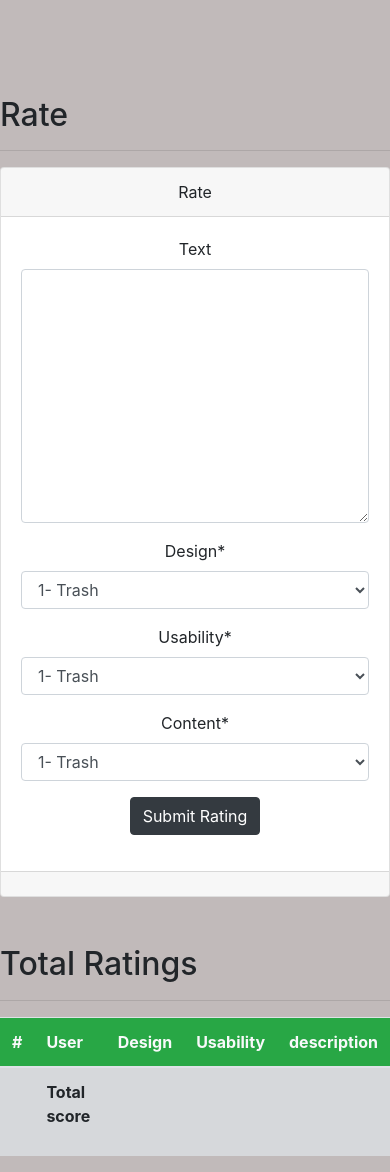
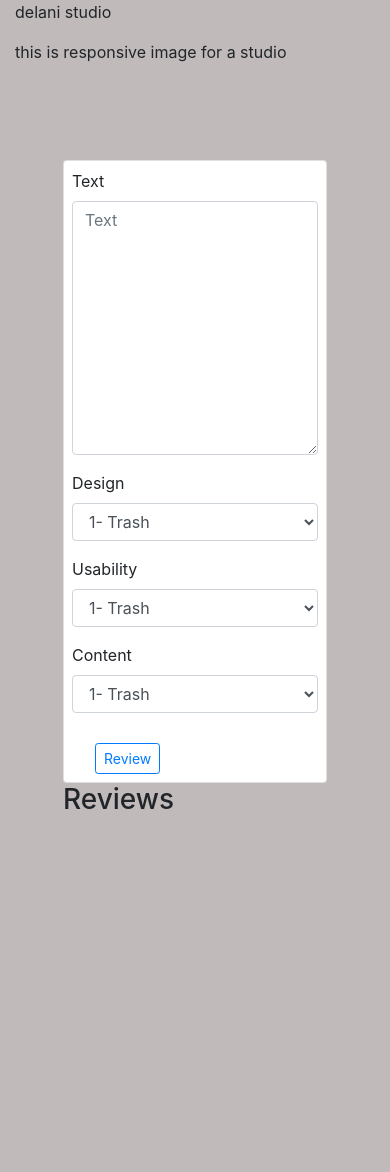
Before and after one commit to kiplangat01/Rate-Projects, a Django app: page /rate/1/ in a window 390 px wide. Shown: the part 86-1258 px from the top of the page. After the commit the page ends 895 px from the top, so only its background shows below. Run offline with Django 4.2, Linux system fonts and the light colour scheme; a user stored in the database is signed in; data comes from the database, SQL or seed files in the repository; some libraries are stand-ins or nearby versions.

Commit message:
ft:rate functionality made

```diff
--- a/ratings/templates/ratings/projectrating.html
+++ b/ratings/templates/ratings/projectrating.html
@@ -1,70 +1,37 @@
-{% extends "ratings/base.html" %}
-{% load crispy_forms_tags %}
-{% block content %}
+{%include 'ratings/base.html'%} {% block content %} {% load bootstrap4 %}
+<div class="container">
+    <p>{{project.title}}</p>
+    <p>{{project.description }}</p>
+    <div class="row  p-5 mt-5">
 
-<div class="row mt-5">
-    <div class="col-md-4 mt-5">
-        <h2 class="project-details-heading">Rate</h2>
-        <hr>
-        <div class="card text-center">
-            <div class="card-header">
-              Rate
+        <div class="col-md-6">
+            <div class="panel panel-default">
+                <div class="card p-2">
+
+                    <form class="form" action="" method="POST" novalidate>
+                        {% csrf_token %} {% bootstrap_form form %}
+                        <div class="row pl-5">
+                            <button type="submit" class="btn btn-sm btn-outline-primary" style="margin-top:14px; margin-left:-10px">Review</button>
+                        </div>
+
+                    </form>
+                </div>
             </div>
-            <div class="card-body">
-                <form action="" method="POST" enctype="multipart/form-data" id="ratingform">
-                    {% csrf_token %}
-                    {{ form|crispy }}
-                    <input type="hidden" value="{{ project.id }}" id="project_id">
-                    <div class="form-group mt-3">
-                        <button class="btn btn-dark" type="submit">Submit Rating</button>
-                    </div>
-                </form>
-           </div>
-            <div class="card-footer text-muted">
+        </div>
+        <div class="col-md-6">
+            <h3>Reviews</h3>
+            <div class="row">
+                {% for review in reviews %}
+                <p class="text-secondary pr-3">{{user.username}}</p>
+                <p class="pr-2"> {{review.text}}</p>
+                <p class="pr-3">Design : {{review.design}}</p>
+                <p class="pr-2"> Usability: {{review.usability}}</p>
+                <p class="pr-2"> Content: {{review.content}}</p>
+                {% endfor %}
+            </div>
 
-            </div>
-          </div>
-
-    </div>
-    <div class="col-1"></div>
-    <!--rate card start-->
-    <div class="col-md-7 mt-5">
-        <h2 class=""> Total Ratings</h2>
-        <hr>
-        <table class="table table-striped">
-            <thead class="thead bg-success text-light">
-                <tr>
-                    <th scope="col">#</th>
-                    <th scope="col">User</th>
-                    <th scope="col">Design</th>
-                    <th scope="col">Usability</th>
-                    <th scope="col">description</th>
-                </tr>
-            </thead>
-            <tbody class="t-data">
-                <tr class="table-secondary">
-                    <th scope="row" ></th>
-                    <td><p><b> Total score</b></p></td>
-                    <td><p><b>{{ design_average }}</b></p></td>
-                    <td><p><b>{{ usability_average }}</b></p></td>
-                    <td><p><b>{{ content_average }}</b></p></td>
-                </tr>
-                {% if project_rating %}
-                {% for rating in project_rating %}
-                <tr class="rate{{rating.user.id}}">
-                    <th scope="row">{{ forloop.counter }}</th>
-                    <td class="t-user"><img src="{{ rating.user.profile.profile_pic.url }}" alt="profile picture"
-                            class="rounded-circle custom-display border border-primary" width="10%">&nbsp; &nbsp;  {{ rating.user.username }}
-                    </td>
-                    <td class="t-design">{{ rating.design }}</td>
-                    <td class="t-usability">{{ rating.usability }}</td>
-                    <td class="t-content">{{ rating.content }}</td>
-                </tr>
-                {% endfor %}
-                {% endif %}
-            </tbody>
-        </table>
+        </div>
     </div>
 </div>
 
-{% endblock %}
+{%endblock%}
```
